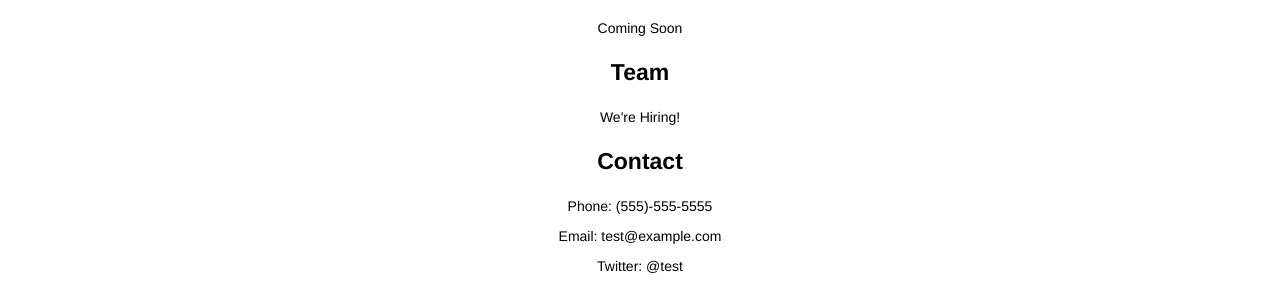
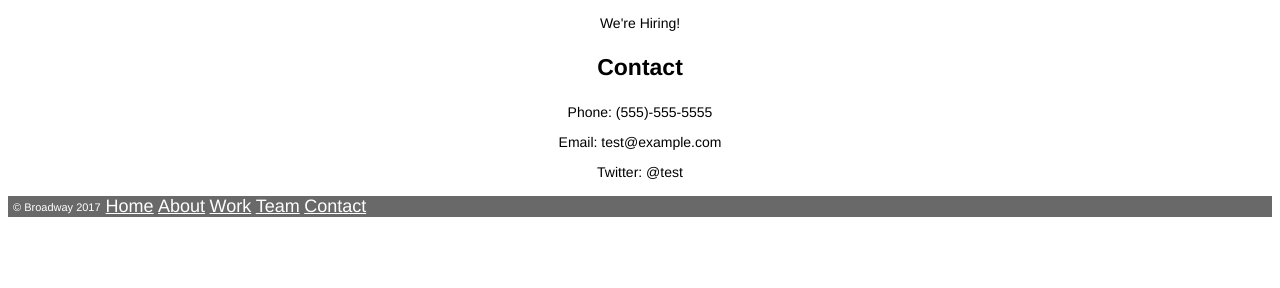
Before and after one commit to Ibarra11/broadway, a plain HTML site: page index.html in a window 1280 px wide. Shown: the part 988-1276 px from the top of the page. After the commit the page ends 1221 px from the top, so only its background shows below. Drawn offline with Linux system fonts and the light colour scheme.

```diff
--- a/index.html
+++ b/index.html
@@ -6,7 +6,7 @@
 	</head>
 
 	<body>
-		<div id="header">
+		<div id="home">
 			<h1>Broadway Design</h1>
 			<nav>
 					<p><a href="#home">Home</a></p>
@@ -49,6 +49,18 @@
 			<p>Twitter: @test</p>
 		</div>
 
+		 <div class="footer">
+			<p id="copyright">&copy; Broadway 2017 </p>
+			<nav>
+				<ul>
+					<li><a href="#home">Home</a></li>
+					<li><a href="#about">About</a></li>
+					<li><a href="#work">Work</a></li>
+					<li><a href="#team">Team</a></li>
+					<li><a href="#contact">Contact</a></li>
+				</ul>
+			</nav>
+		</div>
 
 	</body>
 </html>
--- a/resources/css/style.css
+++ b/resources/css/style.css
@@ -3,26 +3,47 @@
 	text-align: center;
 	font-weight: bold;
 }
+
 p{
 	font-weight: normal;
 	font-size: 14px;
 }
+
 nav a{
 	font-size: 18px;
 	font-weight: normal;
 }
+
 h3{
 	font-size: 23px;
 }
-#header, #design-bg{
+
+#home, #design-bg{
 	background-image: url("https://s3.amazonaws.com/codecademy-content/programs/freelance-one/broadway/images/the-flatiron-building.png");
 	color: white;
 }
+
 #header h1{
 	font-size: 70px;
 }
+
 #process h2{
 	font-size: 32px;
+}
+.footer{
+	background-color: dimgray;
+	text-align: left;
+}
+ul li{
+	display: inline;
+
+}
+#copyright{
+	color: white;
+	font-size: 11px;
+	float: left;
+	margin: 5px;
+
 }
 
 a:link{
```
